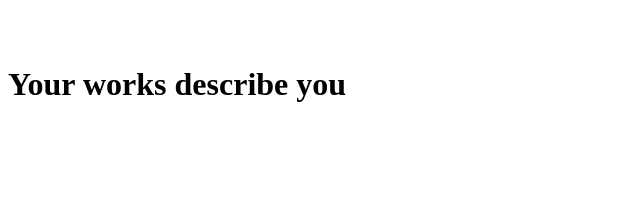
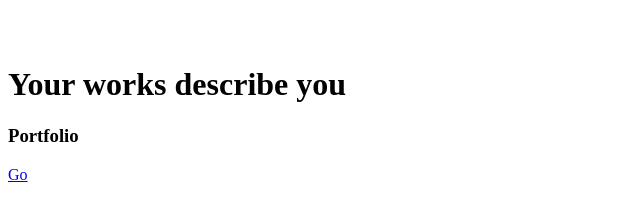
Before and after one commit to johirbuet/johirbuet.github.io, a plain HTML site: page index.html in a window 1280 px wide. Shown: the whole page, without its empty margins (0-640 px from the left). Drawn offline with Linux system fonts and the light colour scheme.

```diff
--- a/index.html
+++ b/index.html
@@ -3,3 +3,6 @@
 </h1>
 
 <h1>Your works describe you </h1>
+
+<h3>Portfolio</h3>
+<a href="portfolio/index.html">Go</a>
```
